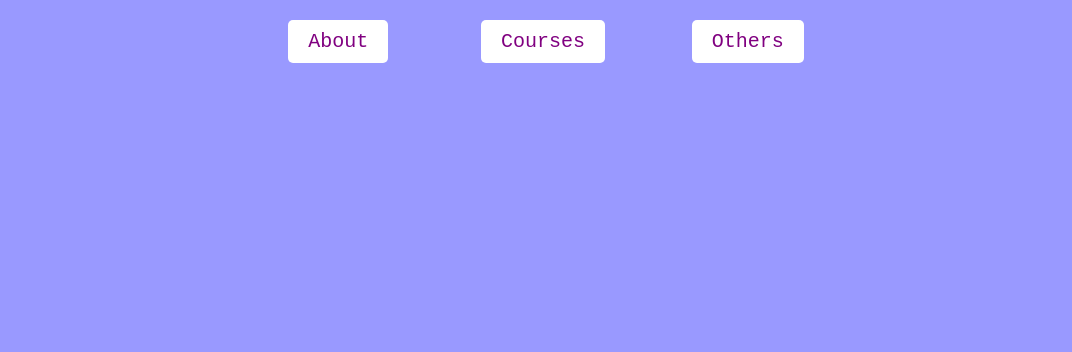
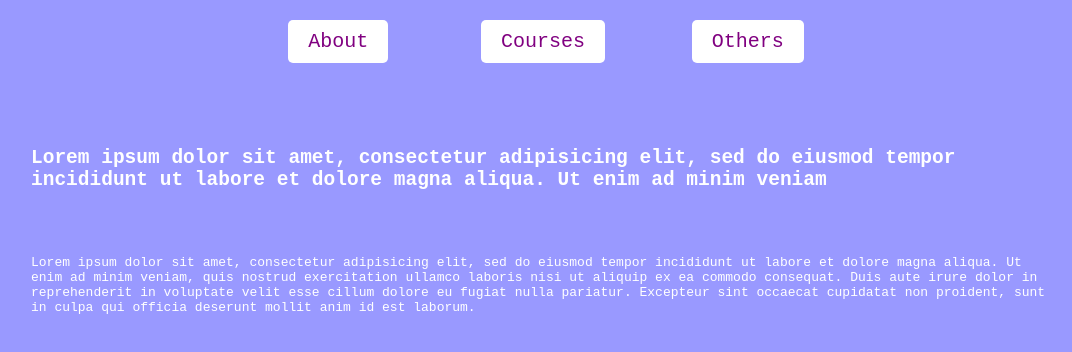
Before and after one commit to Basiakus/chellange30-16-movingDropdown, a website: page index.html in a window 1280 px wide. Shown: the whole page, without its empty margins (97-1169 px from the left). Drawn offline with Linux system fonts and the light colour scheme.

Commit message:
undertext

```diff
--- a/index.html
+++ b/index.html
@@ -48,6 +48,19 @@
 				</li>
 			</ul>
 		</nav>
+		<h2>
+			Lorem ipsum dolor sit amet, consectetur adipisicing elit, sed do eiusmod
+			tempor incididunt ut labore et dolore magna aliqua. Ut enim ad minim veniam
+		</h2>
+		<p>
+			Lorem ipsum dolor sit amet, consectetur adipisicing elit, sed do eiusmod
+			tempor incididunt ut labore et dolore magna aliqua. Ut enim ad minim veniam,
+			quis nostrud exercitation ullamco laboris nisi ut aliquip ex ea commodo
+			consequat. Duis aute irure dolor in reprehenderit in voluptate velit esse
+			cillum dolore eu fugiat nulla pariatur. Excepteur sint occaecat cupidatat non
+			proident, sunt in culpa qui officia deserunt mollit anim id est laborum.
+		</p>
+
 		<script type="text/javascript" src="js/script.js"></script>
 	</body>
 </html>
--- a/scss/style.scss
+++ b/scss/style.scss
@@ -8,6 +8,11 @@ html {
 		width: 100vw;
 		background-color: rgb(153, 153, 255);
 		font-family: monospace;
+		h2, p {
+			color: white;
+			margin: 5% auto;
+			width: 80%;
+		}
 		#background {
 			position: absolute;
 			background-color: purple;
```
Also changed, not shown: css/style.css, 1 other file.
